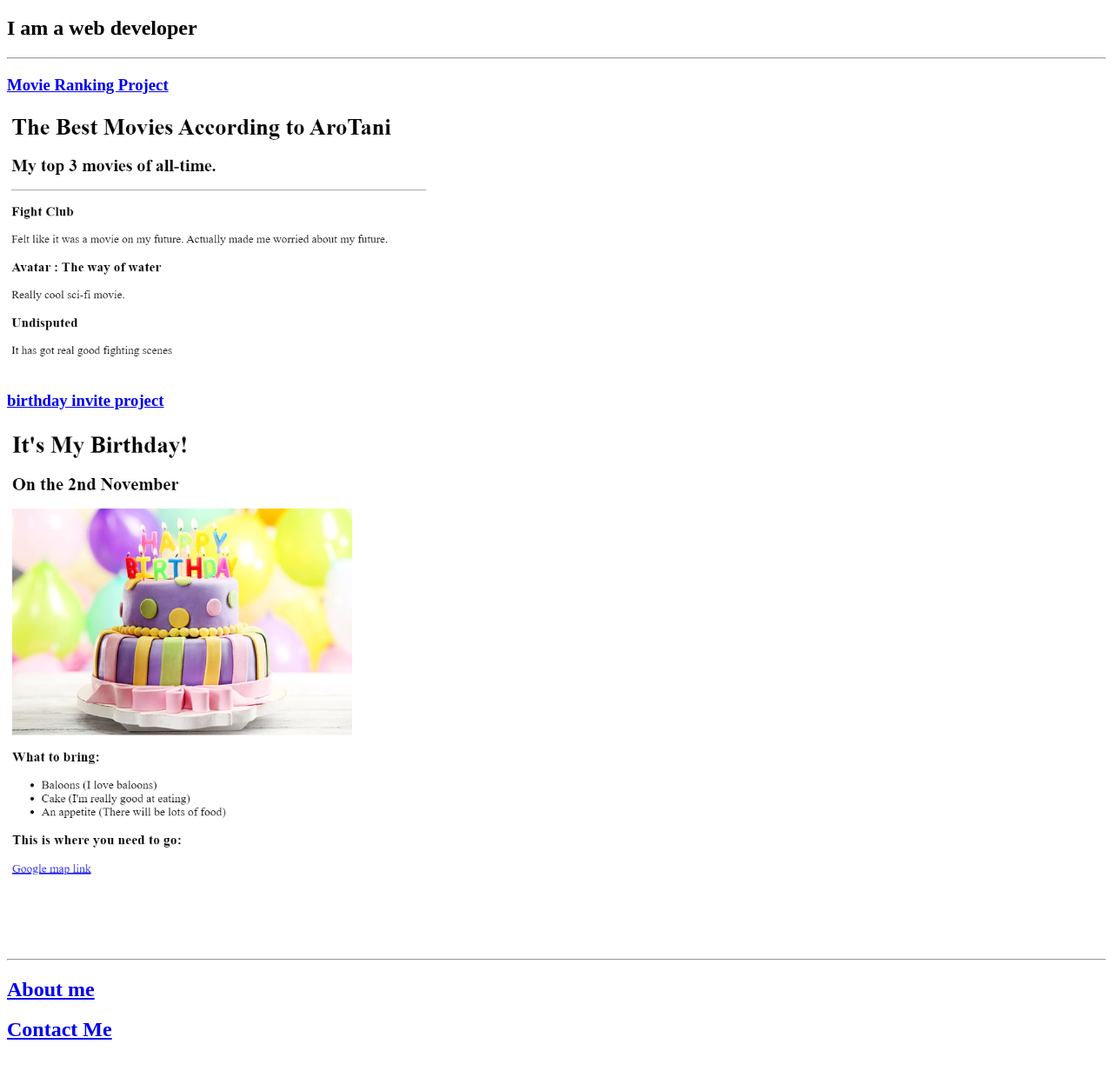
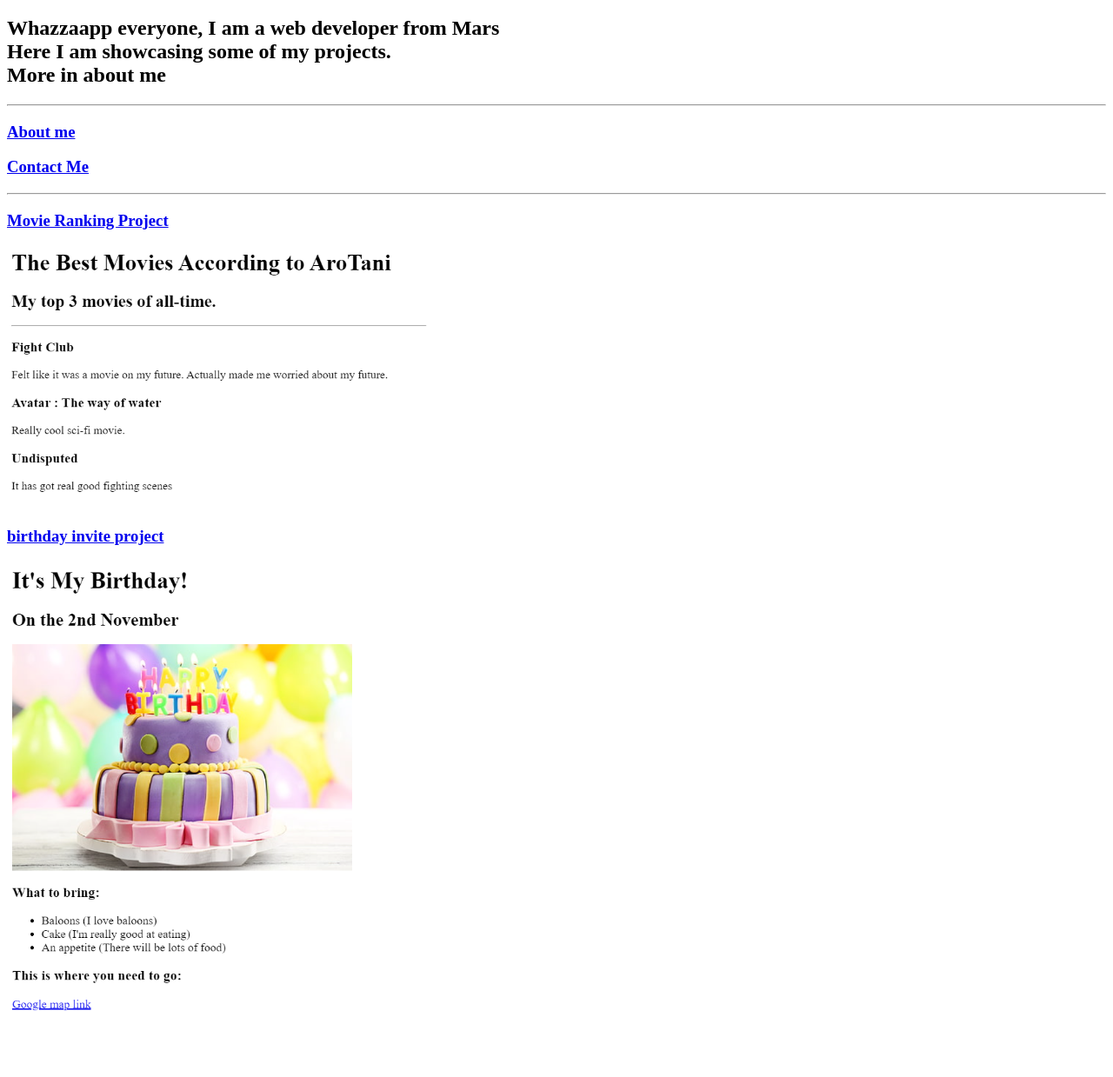
Before and after one commit to AroTani/html-portfolio, a plain HTML site: page index.html in a window 1280 px wide. Shown: the part 61-1300 px from the top of the page at 87% size. Before the commit the page ends 1279 px from the top, so only its background shows below. Drawn offline with Linux system fonts and the light colour scheme.

Commit message:
Add files via upload

```diff
--- a/index.html
+++ b/index.html
@@ -7,8 +7,15 @@
 </head>
 <body>
     <h1>AroTani's Portfolio</h1>
-    <h2>I am a web developer</h2><hr />
+    <h2>Whazzaapp everyone, I am a web developer from Mars<br />
+    Here I am showcasing some of my projects. <br />
+        More in about me
+    </h2><hr />
 
+
+    <p><h3><a href="./public/about.html">About me</a> <br /></h3></p>
+    <p><h3><a href="./public/contact.html">Contact Me</a></h3> </p>
+     <hr />
     <h3><a href="./public/movie-ranking.html">Movie Ranking Project</a></h3>
     <img src="./assets/images/Screenshot 2025-06-09 231249.png" height="300" alt="It's a screenshot of my movie ranking Project" />
 
@@ -16,8 +23,7 @@
     <img src="./assets/images/Screenshot 2025-06-09 224734.png" height="600" alt="It is a screenshot of the Birthday invite project" />
     <hr />
 
-    <p><h2><a href="./public/about.html">About me</a> <br /></h2></p>
-    <p><h2><a href="./public/contact.html">Contact Me</a></h2> </p>
+
 
 </body>
 </html>
```
